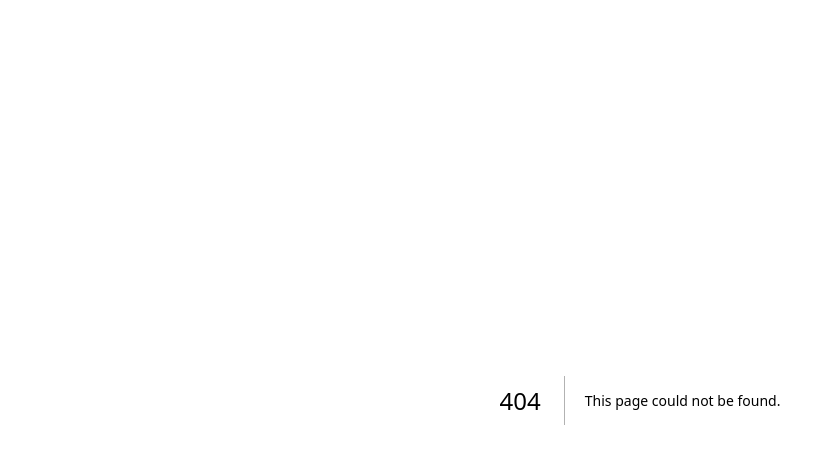
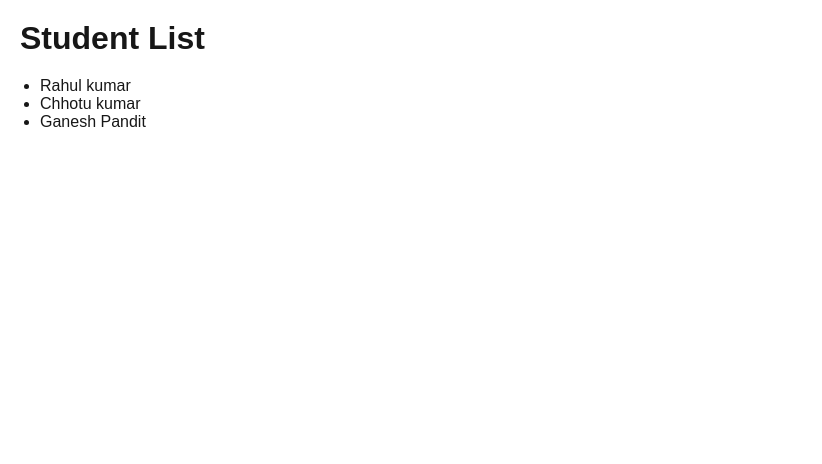
Before and after one commit to aryanreadytocode/NextJS-Course, a Next.js app in the folder blog/: page /studentlist in a window 1280 px wide. Before the commit this address had no page. Shown: the top 464 px of the page, without its empty margins (0-822 px from the left). Built offline with nearby package versions, Linux system fonts and the light colour scheme.

Commit message:
dynamic layout

```diff
--- /dev/null
+++ b/blog/src/app/studentlist/page.js
@@ -0,0 +1,20 @@
+import Link from "next/link";
+
+export default function StudentList() {
+  return (
+    <div style={{ margin: "20px" }}>
+      <h1>Student List</h1>
+      <ul style={{ margin: "20px" }}>
+        <li>
+          <Link href={"/studentlist/rahul"}>Rahul kumar </Link>
+        </li>
+        <li>
+          <Link href={"/studentlist/chhotu"}>Chhotu kumar </Link>
+        </li>
+        <li>
+          <Link href={"/studentlist/ganesh"}>Ganesh Pandit</Link>
+        </li>
+      </ul>
+    </div>
+  );
+}
```
Also changed, not shown: blog/src/app/studentlist/[chhatra]/page.js (added, +9 -0 lines).
